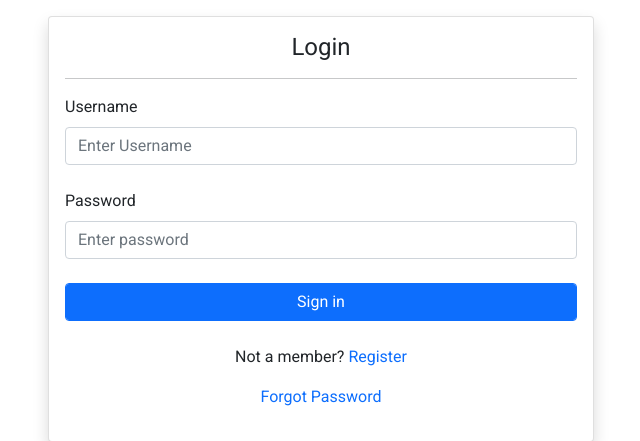
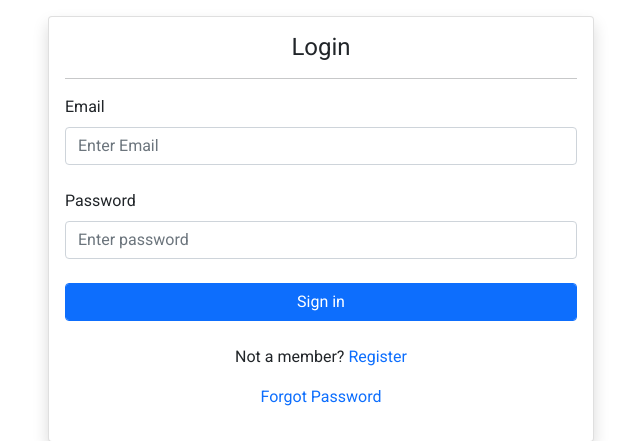
Before and after one commit to leon019i/web_based_information_system_E-commerce, a Django app: page /login/ in a window 1280 px wide. Shown: the part 76-517 px from the top of the page, without its empty margins (319-959 px from the left). Run offline with Django 4.2, Linux system fonts and the light colour scheme; some libraries are stand-ins or nearby versions.

Commit message:
code refactor login.html
username->Email

```diff
--- a/E-commerce/store/templates/store/auth/login.html
+++ b/E-commerce/store/templates/store/auth/login.html
@@ -13,8 +13,8 @@
                                 </div>
                                 <hr>
                                 <div class="form-outline mb-4">
-                                    <label class="form-label" for="form2Example1">Username</label>
-                                   <input type="text" class="form-control" name="username" placeholder="Enter Username">
+                                    <label class="form-label" for="form2Example1">Email</label>
+                                   <input type="Email" class="form-control" name="username" placeholder="Enter Email">
                                 </div>
                                 <div  class="form-outline mb-4">
                                     <label class="form-label" for="form2Example2">Password</label>
```
